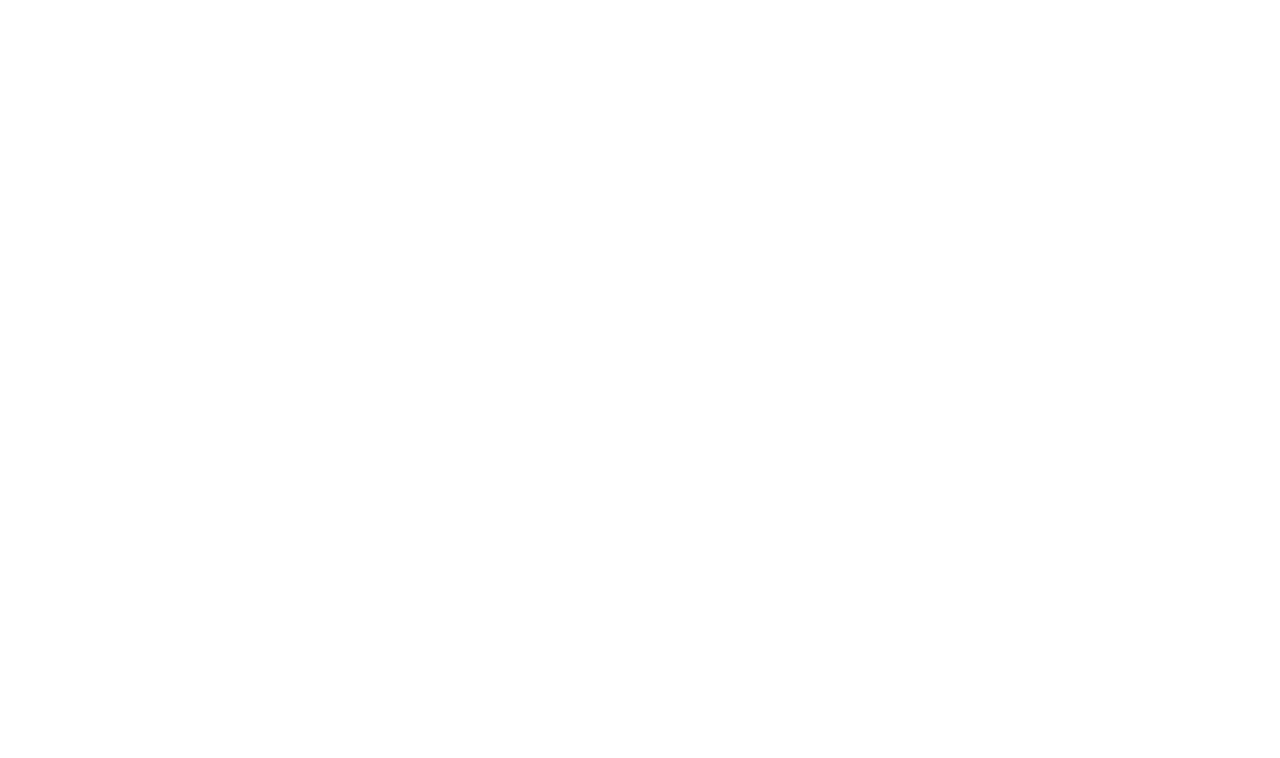
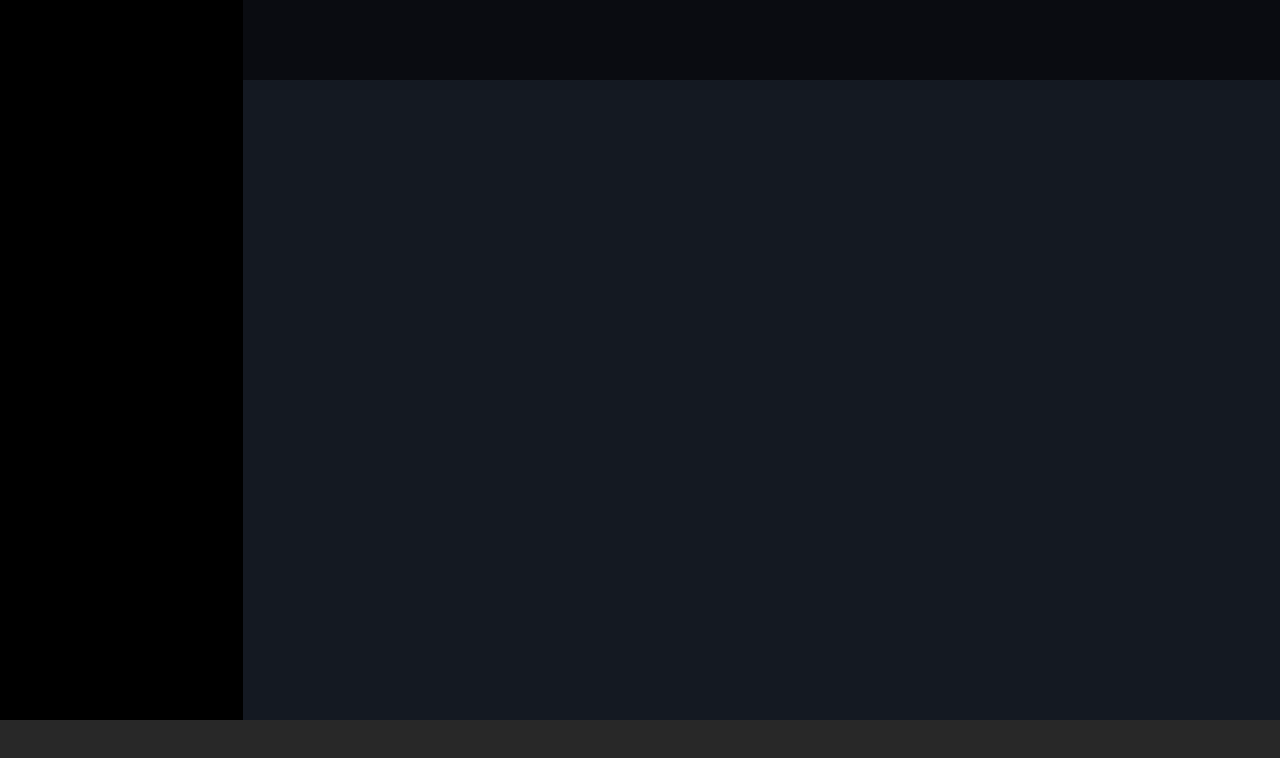
Before and after one commit to gabrielepetralia/html-css-spotifyweb, a plain HTML site: page index.html in a window 1280 px wide. Drawn offline with Linux system fonts and the light colour scheme.

Commit message:
[add] main-containers

```diff
--- a/assets/css/style.css
+++ b/assets/css/style.css
@@ -3,6 +3,7 @@
   margin: 0;
   padding: 0;
   box-sizing: border-box;
+  scrollbar-width: 200px;
 }
 
 body {
@@ -10,7 +11,64 @@ body {
 }
 
 
-/* MAIN */
+/* UTILITIES */
+.d-flex {
+  display: flex;
+}
+
+/* SCROLLBAR CUSTOMIZATION */
+::-webkit-scrollbar {
+  width: 16px;
+}
+
+::-webkit-scrollbar-track {
+  background-color: white;
+}
+
+::-webkit-scrollbar-thumb {
+  background-color: lightgray;
+  border-radius: 20px;
+  border: 4px solid transparent;
+  background-clip: content-box;
+}
+
+::-webkit-scrollbar-thumb:hover {
+  background-color: gray;
+}
 
 
+/* MAIN */
+main .container {
+  height: calc(100vh - 80px);
+  background-color: #141922;
+  overflow-y: auto;
+}
+
+/* side-bar */
+.side-bar {
+  height: 100%;
+  width: 300px;
+  background-color: black;
+}
+
+/* main-content */
+.main-content {
+  width: 100%;
+}
+
+.main-content .content-header {
+  width: 100%;
+  height: 80px;
+  background-color: rgba(0, 0, 0, 0.5);
+
+}
+
+
+/* BOTTOM BAR */
+
+.bottom-bar {
+  height: 80px;
+  background-color: #282828;
+}
+
 /* RESPONSIVE */
--- a/index.html
+++ b/index.html
@@ -26,7 +26,17 @@
 
   <body>
     <main>
+      <div class="container d-flex">
+        <div class="side-bar">
 
+        </div>
+
+        <div class="main-content">
+          <div class="content-header">
+
+          </div>
+        </div>
+      </div>
     </main>
 
     <div class="bottom-bar">
```
